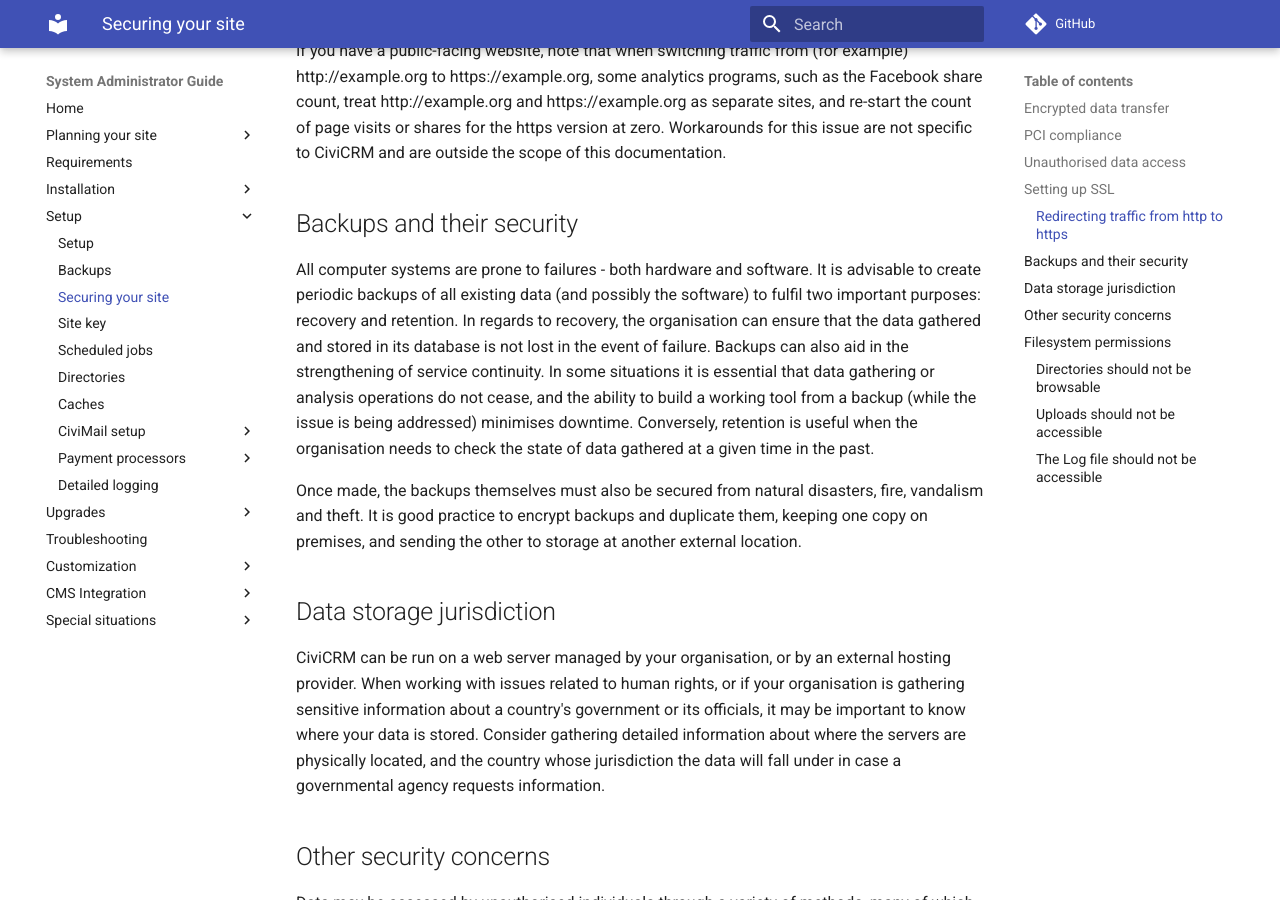
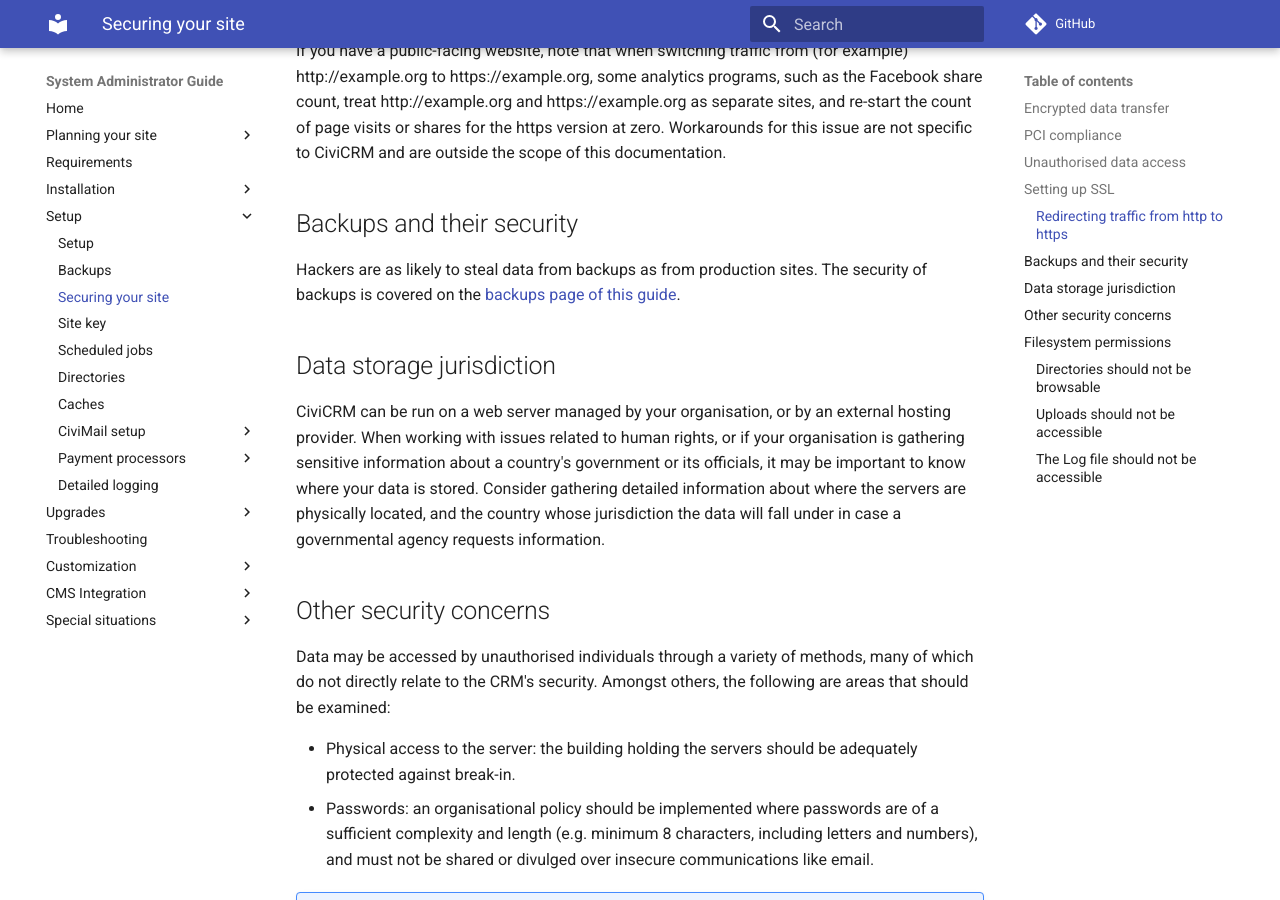
Before and after one commit to civicrm/civicrm-sysadmin-guide, an MkDocs documentation site: the page built from docs/setup/security.md, in a window 1280 px wide and 900 px high, scrolled down 2764 px. Built offline with MkDocs 1.6.1 and Material for MkDocs 9.7.7, drawn with Linux system fonts in a browser that asks for light colours; comment, search, counter and statistics services are not loaded; old or Windows-style settings are respelled for this version of MkDocs.

Commit message:
merge security of backups into one file (#129)
* merge security of backups into one file

dealing with ticket #28.

The related ticket on how to set up backups raises the wider question of how far we are writing a manual about server management generally, and I have left that for a separate PR.

* Update security.md

* Update backups.md

* Update backups.md

```diff
--- a/docs/setup/security.md
+++ b/docs/setup/security.md
@@ -98,22 +98,8 @@ If you have a public-facing website, note that when switching traffic from (for
 
 ## Backups and their security
 
-All computer systems are prone to failures - both hardware and software.
-It is advisable to create periodic backups of all existing data (and
-possibly the software) to fulfil two important purposes: recovery and
-retention. In regards to recovery, the organisation can ensure that the
-data gathered and stored in its database is not lost in the event of
-failure. Backups can also aid in the strengthening of service
-continuity. In some situations it is essential that data gathering or
-analysis operations do not cease, and the ability to build a working
-tool from a backup (while the issue is being addressed) minimises
-downtime. Conversely, retention is useful when the organisation needs to
-check the state of data gathered at a given time in the past.
-
-Once made, the backups themselves must also be secured from natural
-disasters, fire, vandalism and theft. It is good practice to encrypt
-backups and duplicate them, keeping one copy on premises, and sending
-the other to storage at another external location.
+Hackers are as likely to steal data from backups as from production sites.
+The security of backups is covered on the [backups page of this guide](/sysadmin/en/latest/setup/backups/).
 
 ## Data storage jurisdiction
 
```
Also changed, not shown: docs/setup/backups.md (+4 -0 lines).
